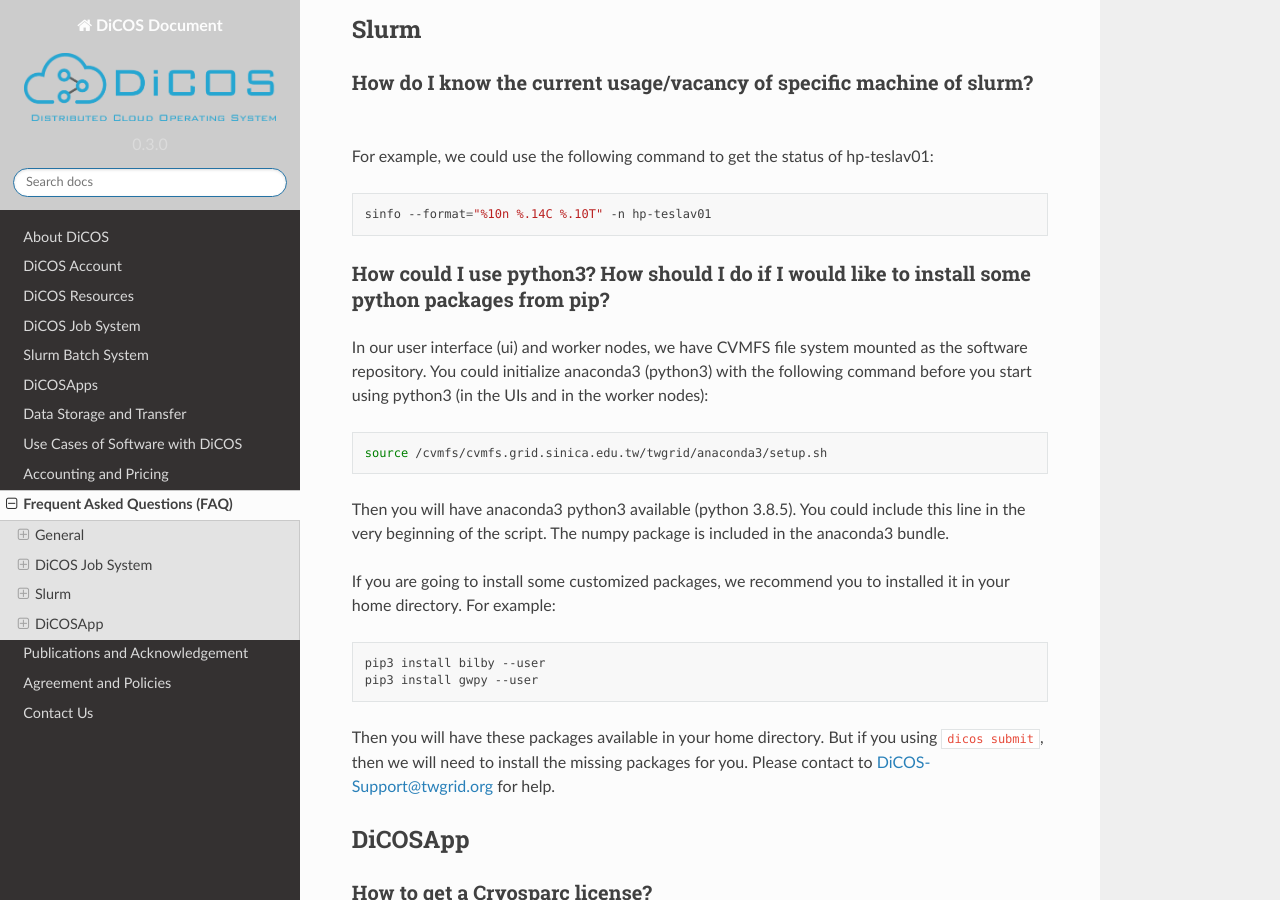
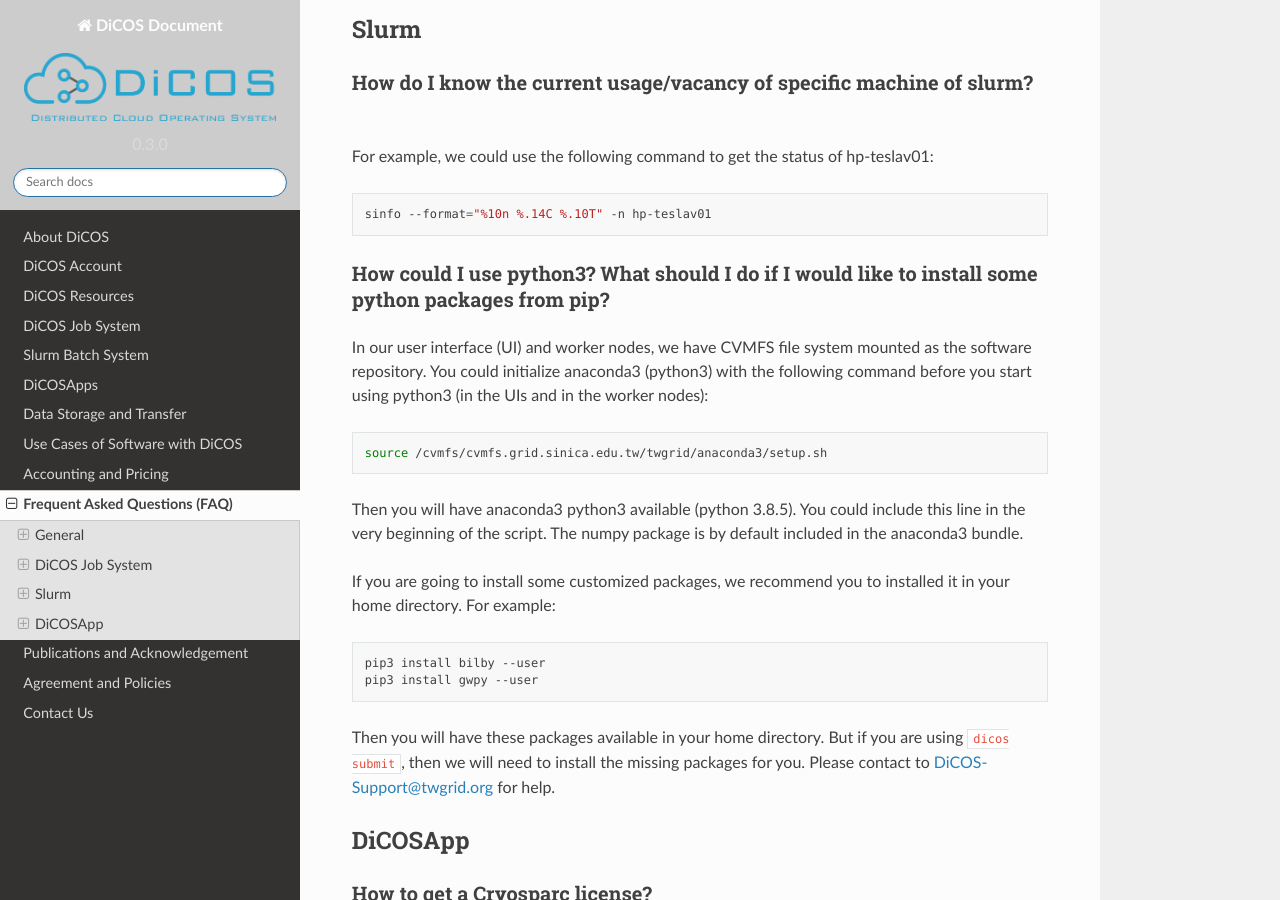
Before and after one commit to ASGCOPS/dicos_document, a Sphinx documentation site: the page built from docs/source/faq.rst, in a window 1280 px wide and 900 px high, scrolled down 975 px. Built offline with Sphinx 7.4.7 and the Read the Docs theme 2.0.0, drawn with Linux system fonts in a browser that asks for light colours.

Commit message:
Edit faq.rst

```diff
--- a/docs/source/faq.rst
+++ b/docs/source/faq.rst
@@ -47,16 +47,16 @@ For example, we could use the following command to get the status of hp-teslav01
 
    sinfo --format="%10n %.14C %.10T" -n hp-teslav01
 
-How could I use python3? How should I do if I would like to install some python packages from pip?
+How could I use python3? What should I do if I would like to install some python packages from pip?
 ^^^^^^^^^^^^^^^^^^^^^^^^^^^^^^^^^^^^^^^^^^^^^^^^^^^^^^^^^^^^^^^^^^^^^^^^^^^^^^^^^^^^^^^^^^^^^^^^^^^^^^^
 
-In our user interface (ui) and worker nodes, we have CVMFS file system mounted as the software repository. You could initialize anaconda3 (python3) with the following command before you start using python3 (in the UIs and in the worker nodes):
+In our user interface (UI) and worker nodes, we have CVMFS file system mounted as the software repository. You could initialize anaconda3 (python3) with the following command before you start using python3 (in the UIs and in the worker nodes):
 
 .. code-block:: bash
 
    source /cvmfs/cvmfs.grid.sinica.edu.tw/twgrid/anaconda3/setup.sh
 
-Then you will have anaconda3 python3 available (python 3.8.5). You could include this line in the very beginning of the script. The numpy package is included in the anaconda3 bundle.
+Then you will have anaconda3 python3 available (python 3.8.5). You could include this line in the very beginning of the script. The numpy package is by default included in the anaconda3 bundle.
 
 If you are going to install some customized packages, we recommend you to installed it in your home directory. For example:
 
@@ -65,7 +65,7 @@ If you are going to install some customized packages, we recommend you to instal
    pip3 install bilby --user
    pip3 install gwpy --user
 
-Then you will have these packages available in your home directory. But if you using ``dicos submit``, then we will need to install the missing packages for you. Please contact to DiCOS-Support@twgrid.org for help.
+Then you will have these packages available in your home directory. But if you are using ``dicos submit``, then we will need to install the missing packages for you. Please contact to DiCOS-Support@twgrid.org for help.
 
 ---------------------------
 DiCOSApp
```
